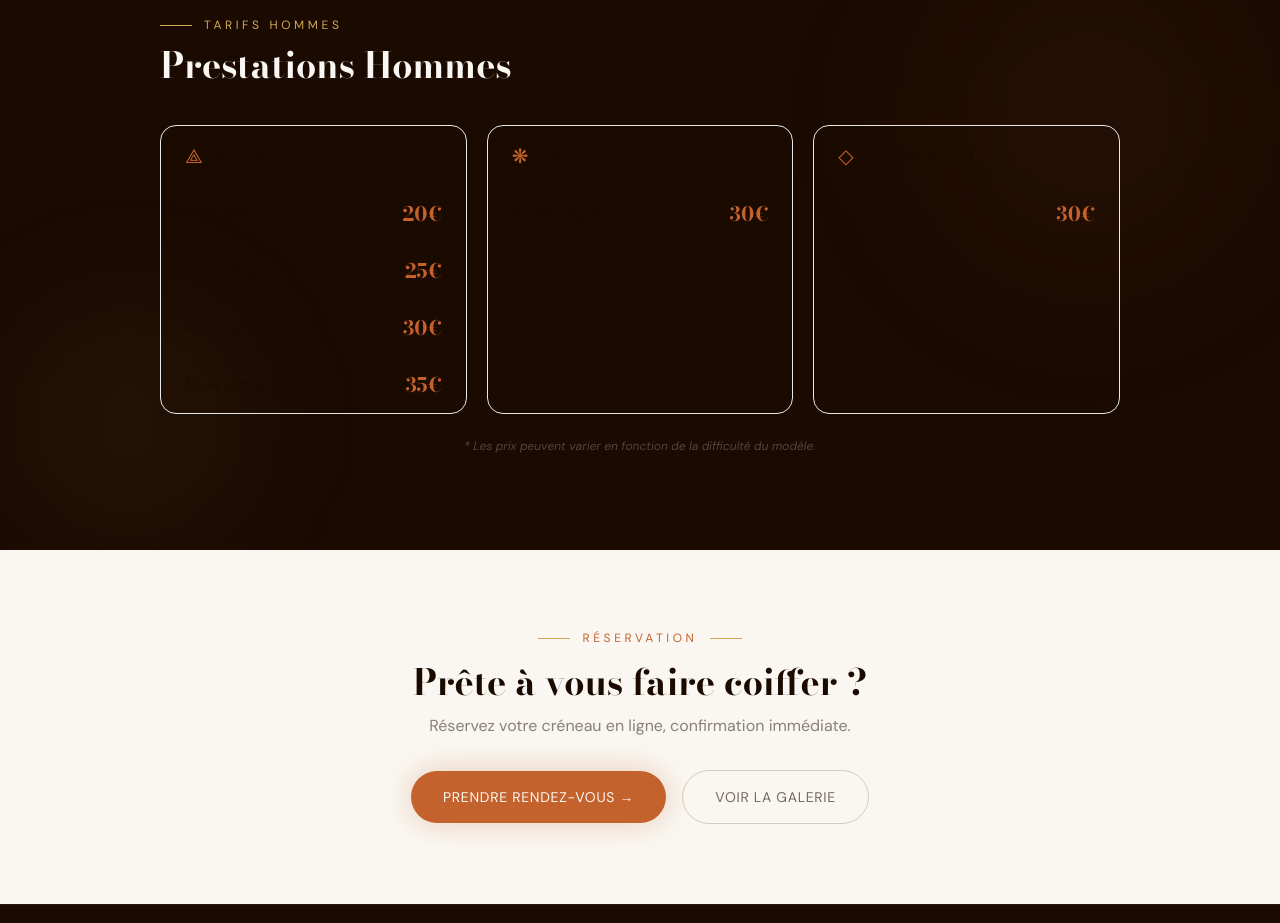
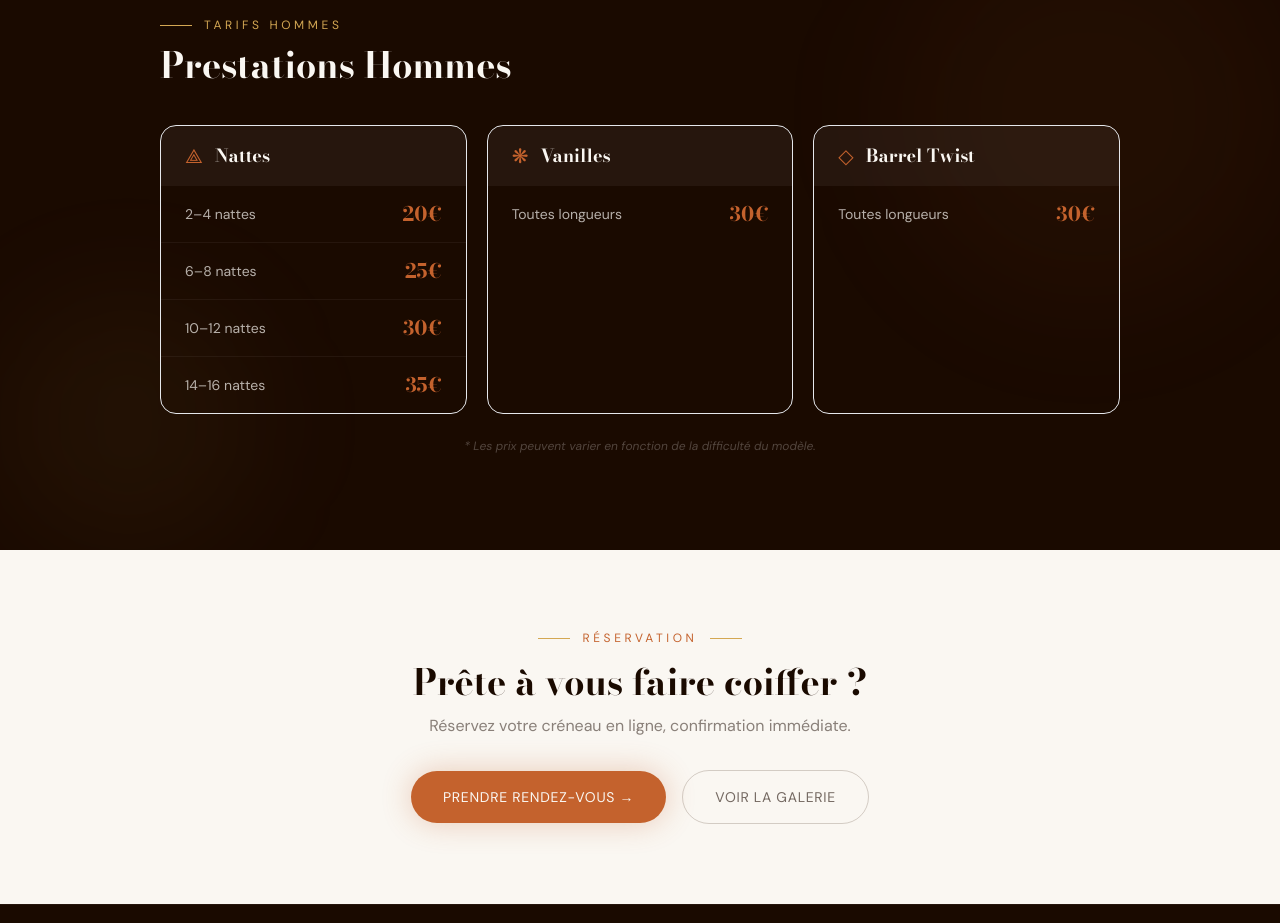
Before and after one commit to Brenn007/ndossi, a Next.js app: page /tarifs in a window 1280 px wide. Shown: the part 2280-3203 px from the top of the page. Built offline with nearby package versions, Linux system fonts and the light colour scheme.

Commit message:
fix: hommes tarifs table colors visible on dark background

```diff
--- a/app/tarifs/page.tsx
+++ b/app/tarifs/page.tsx
@@ -201,22 +201,22 @@ function HommeTable({ prestation, index }: { prestation: typeof hommesPrestation
       initial={{ opacity: 0, y: 30 }}
       animate={isInView ? { opacity: 1, y: 0 } : {}}
       transition={{ duration: 0.55, delay: shouldReduce ? 0 : index * 0.1 }}
-      className="rounded-2xl overflow-hidden border border-chocolate/8"
+      className="rounded-2xl overflow-hidden border border-white/8"
     >
-      <div className="px-6 py-4 flex items-center gap-3 bg-dark/3">
+      <div className="px-6 py-4 flex items-center gap-3 bg-white/5">
         <span className="text-terracotta text-xl">{prestation.icon}</span>
-        <h3 className="font-playfair text-lg font-bold text-dark">{prestation.name}</h3>
+        <h3 className="font-playfair text-lg font-bold text-cream">{prestation.name}</h3>
       </div>
       <table className="w-full">
         <tbody>
           {prestation.rows.map((row, i) => (
             <tr
               key={row.label}
-              className={`border-b border-chocolate/5 last:border-0 hover:bg-terracotta/5 transition-colors duration-200 ${
-                i % 2 === 0 ? '' : 'bg-dark/2'
+              className={`border-b border-white/5 last:border-0 hover:bg-terracotta/8 transition-colors duration-200 ${
+                i % 2 === 0 ? '' : 'bg-white/2'
               }`}
             >
-              <td className="px-6 py-3.5 font-dm text-sm text-dark/70">{row.label}</td>
+              <td className="px-6 py-3.5 font-dm text-sm text-cream/70">{row.label}</td>
               <td className="px-6 py-3.5 text-right">
                 <span className="font-playfair text-xl font-bold text-terracotta">{row.price}€</span>
               </td>
```
